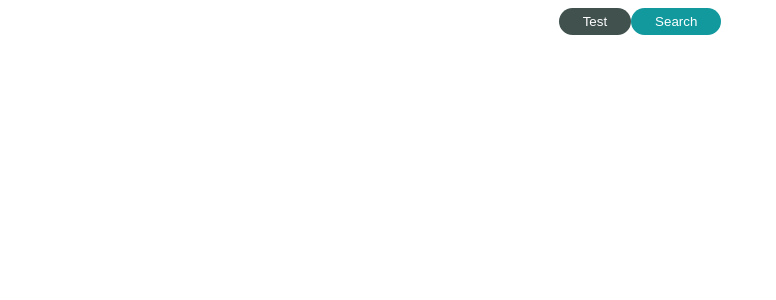
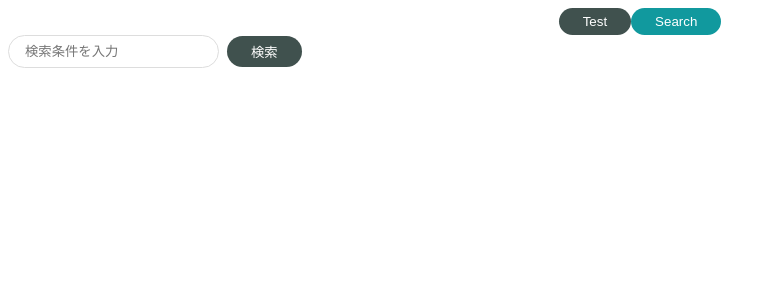
Before and after one commit to junxkanaki/atomic-design-react, a React (Create React App) app: page / in a window 1280 px wide. Shown: the top 300 px of the page, without its empty margins (0-776 px from the left). Built offline with nearby package versions, Linux system fonts and the light colour scheme.

Commit message:
Moleculeの作成

```diff
--- a/src/App.js
+++ b/src/App.js
@@ -1,5 +1,6 @@
 import { PrimaryButton } from "./components/atoms/button/PrimaryButton";
 import { SecondaryButton } from "./components/atoms/button/SecondaryButton";
+import { SearchInput } from "./components/molecules/SearchInput";
 import "./styles.css";
 
 export default function App() {
@@ -7,6 +8,8 @@
     <div className="App">
       <PrimaryButton>Test</PrimaryButton>
       <SecondaryButton>Search</SecondaryButton>
+      <br />
+      <SearchInput />
     </div>
   );
 }
--- /dev/null
+++ b/src/components/atoms/input/Input.jsx
@@ -0,0 +1,13 @@
+import styled from "styled-components";
+
+export const Input = (props) => {
+  const { placeholder = "" } = props;
+  return <SInput type="text" placeholder={placeholder} />;
+};
+
+const SInput = styled.input`
+  padding: 8px 16px;
+  border: solid #ddd 1px;
+  border-radius: 9999px;
+  outline: none;
+`;
--- /dev/null
+++ b/src/components/molecules/SearchInput.jsx
@@ -0,0 +1,24 @@
+import styled from "styled-components";
+
+import { PrimaryButton } from "../atoms/button/PrimaryButton";
+import { Input } from "../atoms/input/Input";
+
+export const SearchInput = () => {
+  return (
+    <SContainer>
+      <Input placeholder="検索条件を入力" />
+      <SButtonWrapper>
+        <PrimaryButton>検索</PrimaryButton>
+      </SButtonWrapper>
+    </SContainer>
+  );
+};
+
+const SContainer = styled.div`
+  display: flex;
+  align-items: center;
+`;
+
+const SButtonWrapper = styled.div`
+  padding-left: 8px;
+`;
```
